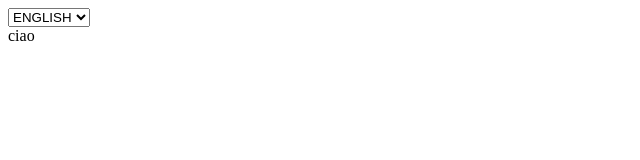
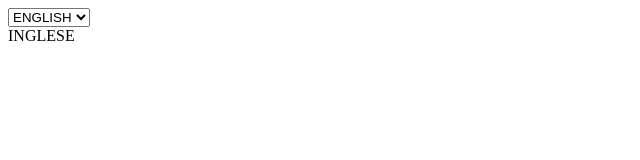
Before and after one commit to Lorenzoleggieri/esercizi-react, a React (Create React App) app: page / in a window 1280 px wide. Shown: the top 160 px of the page, without its empty margins (0-640 px from the left). Built offline with nearby package versions, Linux system fonts and the light colour scheme.

Commit message:
Context ex 2 completed

```diff
--- a/src/App.js
+++ b/src/App.js
@@ -21,7 +21,7 @@ export class App extends React.Component {
 					<option value="en">ENGLISH</option>
 					<option value="it">ITALIANO</option>
 				</select>
-				<LanguageContext.Provider>
+				<LanguageContext.Provider value={this.state.language}>
 					<DisplayLanguage />
 				</LanguageContext.Provider>
 			</div>
--- a/src/DisplayLanguage.js
+++ b/src/DisplayLanguage.js
@@ -1,7 +1,22 @@
 import React from "react";
+import { LanguageContext } from "./LanguageContext.js";
 
+let Strings = {
+	en: {
+		SET_LANGUAGE: "INGLESE",
+	},
+	it: {
+		SET_LANGUAGE: "ITALIANO",
+	},
+};
 export class DisplayLanguage extends React.Component {
 	render() {
-		return <div>ciao</div>;
+		return (
+			<LanguageContext.Consumer>
+				{(language) => {
+					return <div>{Strings[language].SET_LANGUAGE}</div>;
+				}}
+			</LanguageContext.Consumer>
+		);
 	}
 }
```
